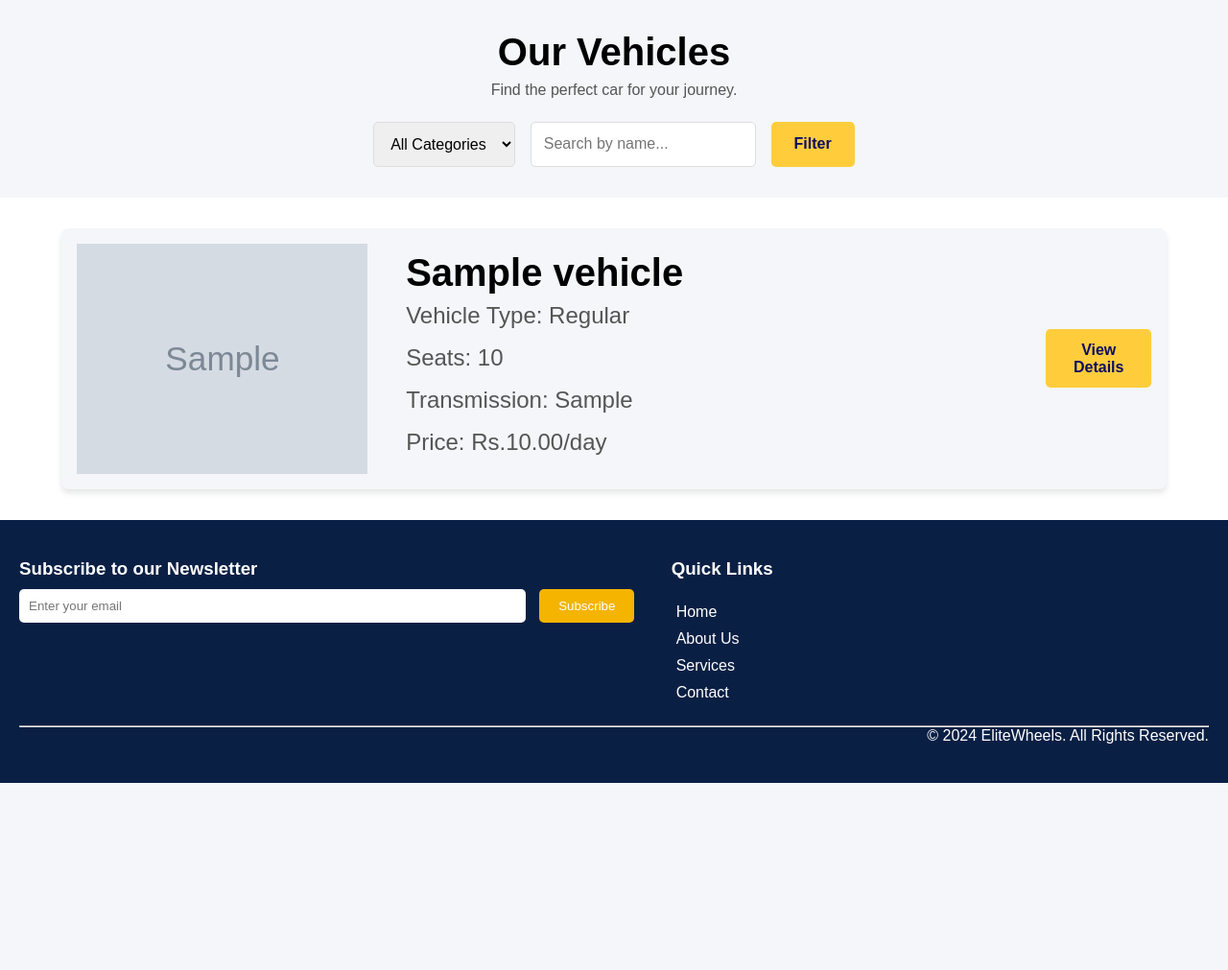
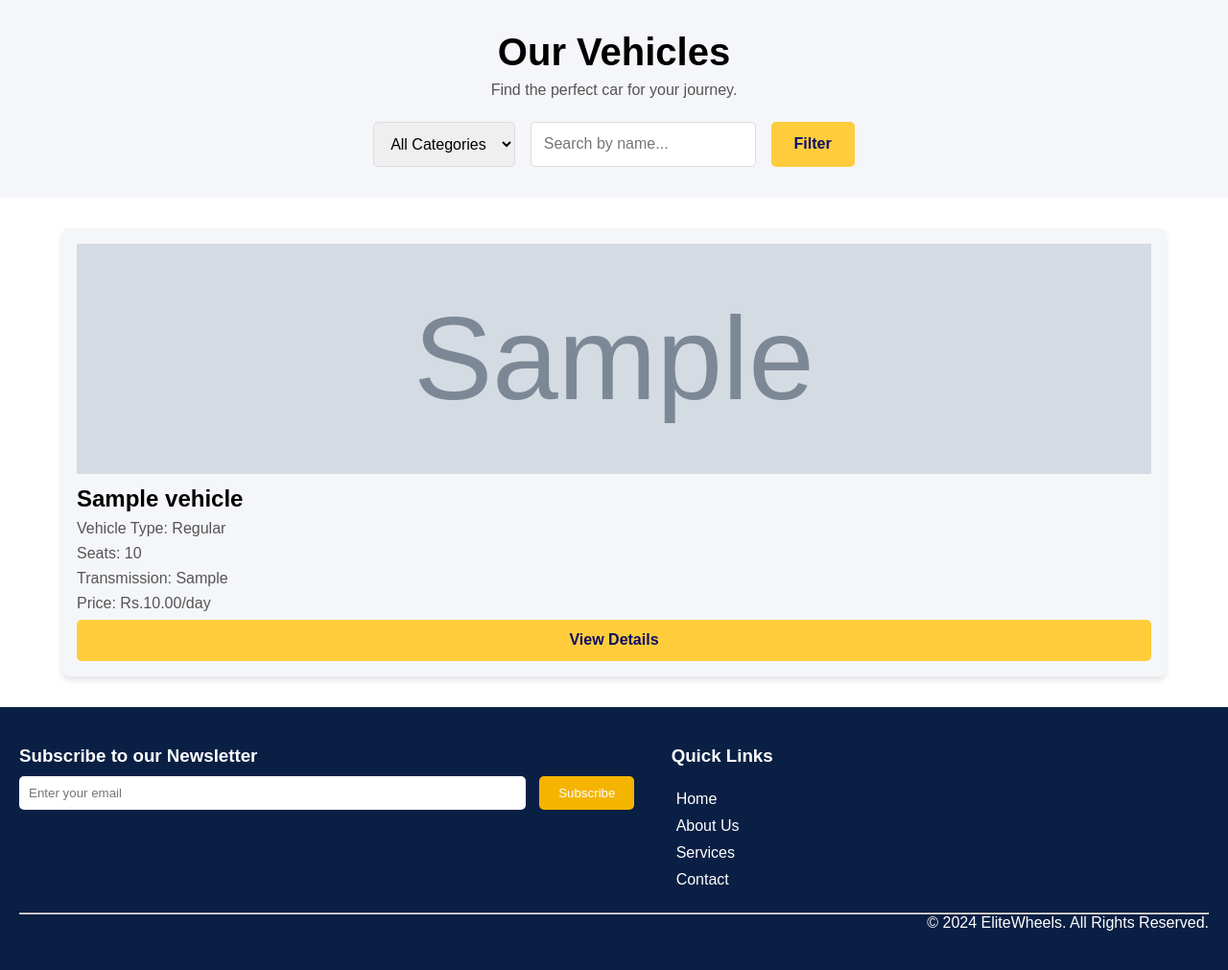
Before and after one commit to WazeemAkthar/EliteWheels, a PHP site: page /RentCar.php in a window 1280 px wide. Shown: the part 60-1071 px from the top of the page at 96% size. Before the commit the page ends 876 px from the top, so only its background shows below. Run offline with PHP 8.4, Linux system fonts and the light colour scheme; tables that the repository leaves empty hold one stand-in row (values such as "Sample post"); grey boxes marked "Sample" are stand-in pictures; some libraries are stand-ins or nearby versions.

Commit message:
update 18

```diff
--- a/Backend/post_vehicle.php
+++ b/Backend/post_vehicle.php
@@ -41,7 +41,7 @@ if ($_SERVER['REQUEST_METHOD'] === 'POST') {
             VALUES ('$vehicle_title', '$brand', '$overview', '$price_per_day', '$fuel_type', '$model_year', '$seating_capacity', '$car_type', '$image1', '$image2', '$image3', '$image4', '$image5', '$accessories')";
 
     if ($conn->query($sql) === TRUE) {
-        echo "Vehicle posted successfully!";
+        header("Location: ../frontend/admin/manage-cars.php");
     } else {
         echo "Error: " . $sql . "<br>" . $conn->error;
     }
--- a/frontend/admin/brands.php
+++ b/frontend/admin/brands.php
@@ -141,6 +141,9 @@ $result = $conn->query($sql);
             background-color: #e74c3c;
             color: white;
         }
+        a{
+            text-decoration: none;
+        }
     </style>
     <script>
         function editBrand(id, name) {
--- a/frontend/cars.php
+++ b/frontend/cars.php
@@ -116,25 +116,26 @@ $result = mysqli_query($conn, $query);
     text-align: center;
     padding: 1rem;
     display: flex;
-    align-items: center;
+    flex-direction: column;
+    align-items: column;
     justify-content: space-between;
   }
 
   .car-card img {
-    width: 30%;
+    width: 100%;
     height: 240px;
     object-fit: cover;
   }
 
   .car-card h3 {
-    font-size: 2.5rem;
+    font-size: 1.5rem;
     margin: 0.5rem 0;
   }
 
   .car-card p {
     color: #555;
-    font-size: 1.5rem;
-    margin-bottom: 1rem;
+    font-size: 1rem;
+    margin-bottom: 0.5rem;
   }
 
   .car-card button {
@@ -161,12 +162,6 @@ $result = mysqli_query($conn, $query);
     flex-direction: column;
     align-items: flex-start;
     height: 100%;
-  }
-
-  .Details {
-    display: flex;
-    gap: 40px;
-    width: 100%;
   }
 </style>
 
```
Also changed, not shown: frontend/admin/dashboard.php (+7 -1 lines), frontend/assets/images/car2.jpg (deleted).
